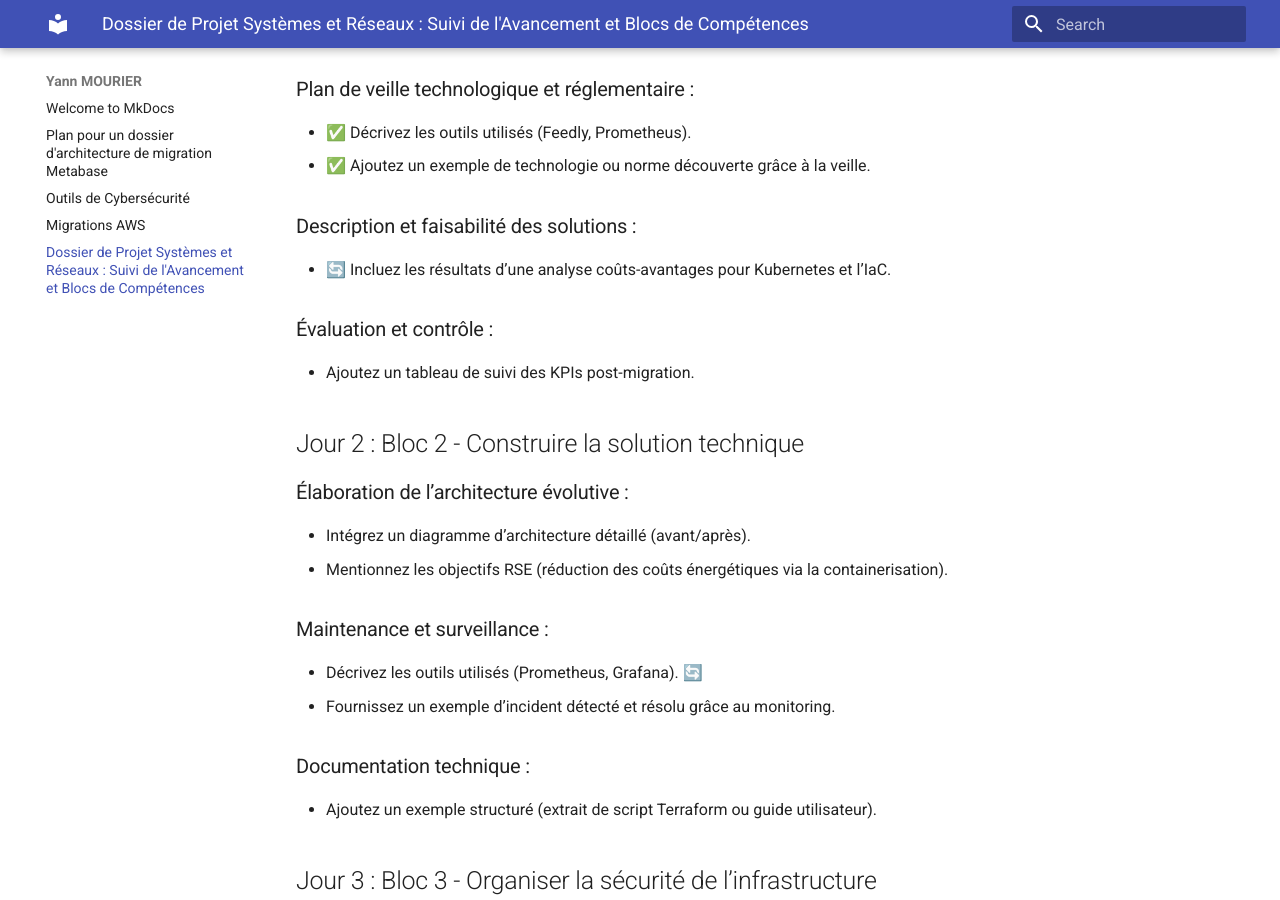
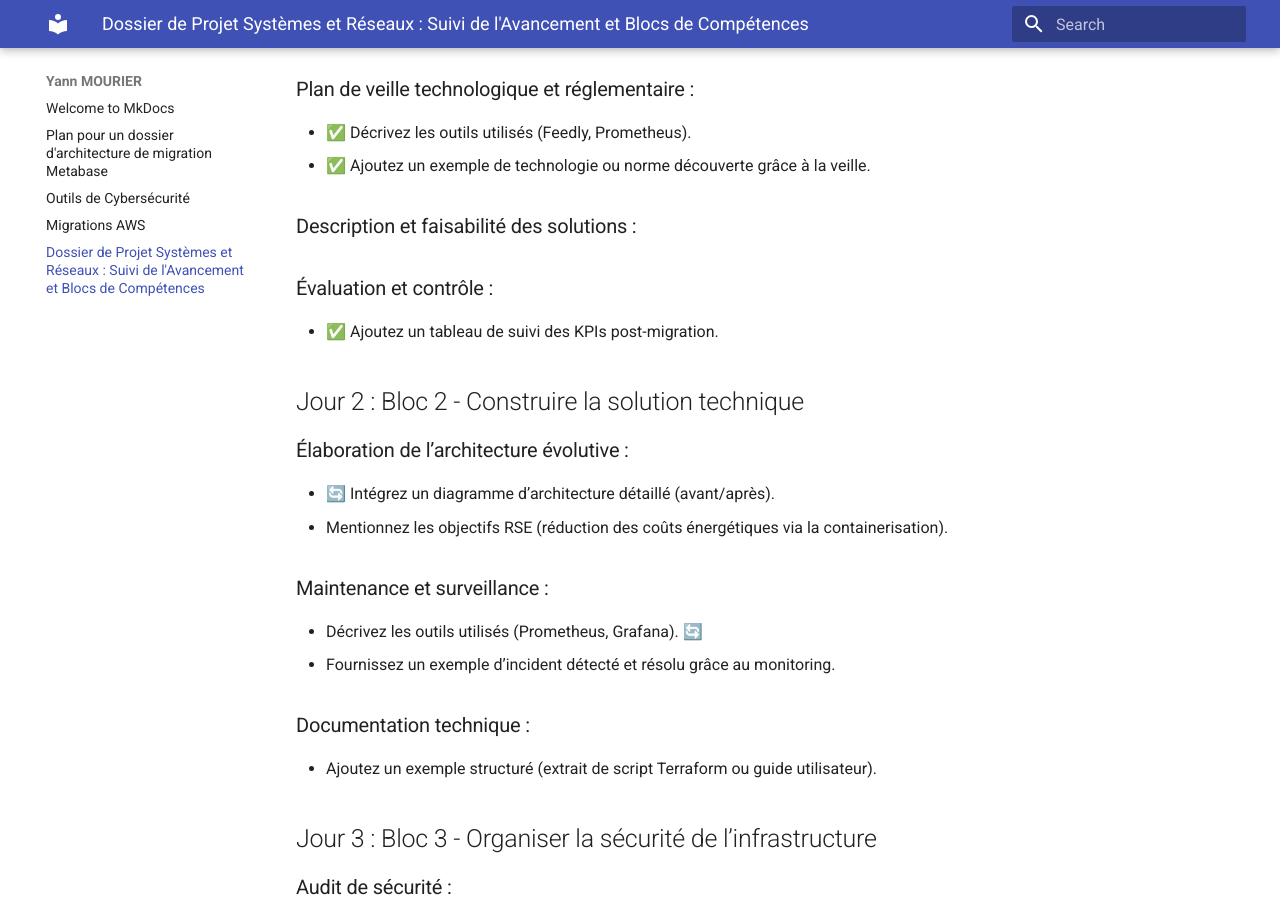
Before and after one commit to yann-mourier/yann-mourier.github.io, an MkDocs documentation site: the page built from docs/steps_project.md, in a window 1280 px wide and 900 px high, scrolled down 443 px. Built offline with MkDocs 1.6.1 and Material for MkDocs 9.7.7, drawn with Linux system fonts in a browser that asks for light colours.

Commit message:
update tasks

```diff
--- a/docs/steps_project.md
+++ b/docs/steps_project.md
@@ -13,15 +13,14 @@
 - ✅ Ajoutez un exemple de technologie ou norme découverte grâce à la veille.
 
 ### Description et faisabilité des solutions :
-- 🔄 Incluez les résultats d’une analyse coûts-avantages pour Kubernetes et l’IaC.
 
 ### Évaluation et contrôle :
-- Ajoutez un tableau de suivi des KPIs post-migration.
+- ✅ Ajoutez un tableau de suivi des KPIs post-migration.
 
 ## Jour 2 : Bloc 2 - Construire la solution technique
 
 ### Élaboration de l’architecture évolutive :
-- Intégrez un diagramme d’architecture détaillé (avant/après).
+- 🔄 Intégrez un diagramme d’architecture détaillé (avant/après).
 - Mentionnez les objectifs RSE (réduction des coûts énergétiques via la containerisation).
 
 ### Maintenance et surveillance :
```
